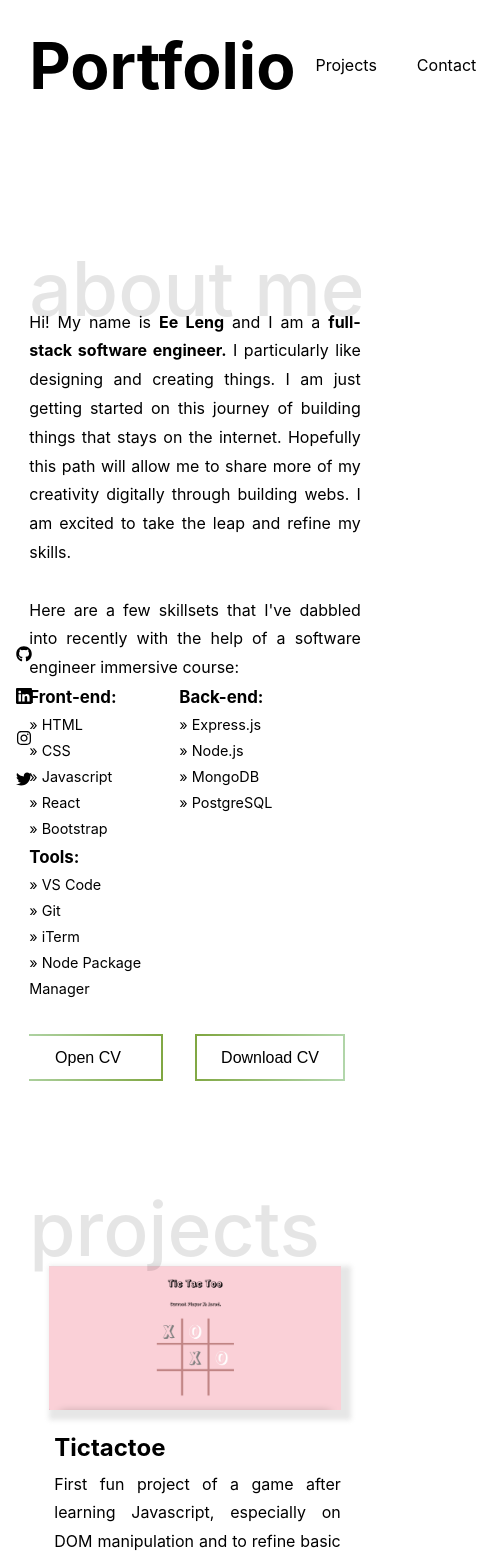
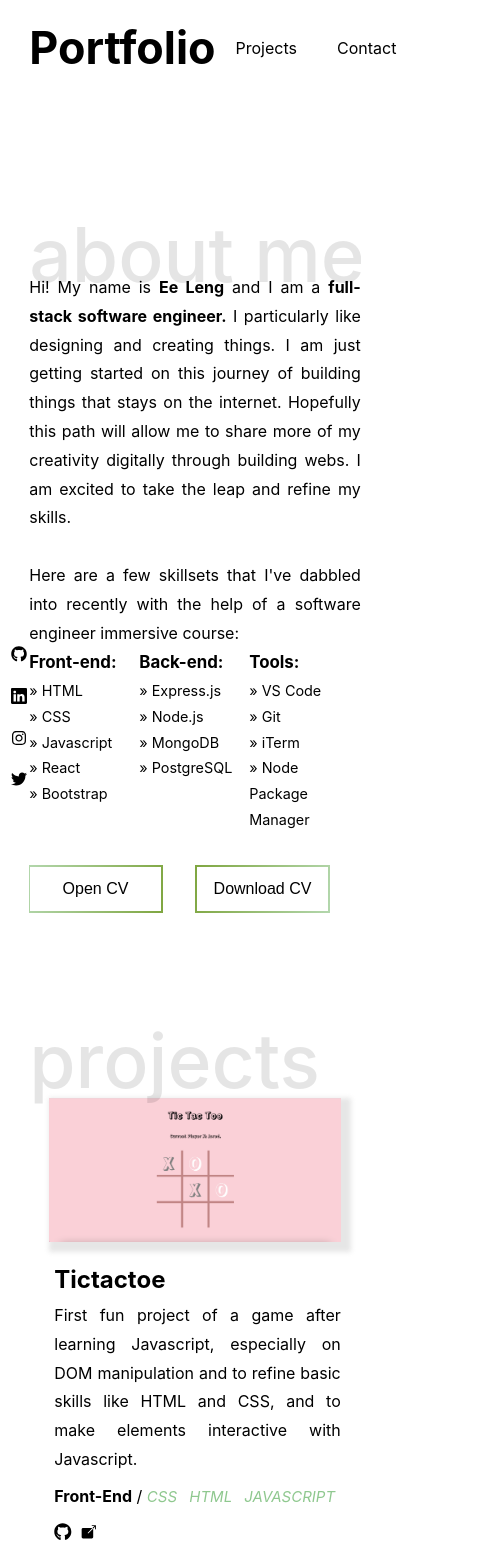
Before and after one commit to eelengc/ee-leng-s-portfolio, a React (Create React App) app: page /home in a window 390 px wide. Shown: the top 1561 px of the page, 496 px wide, since content can reach past the window. Built offline with nearby package versions, Linux system fonts and the light colour scheme; a web font is replaced by a local one.

Commit message:
minor changes for small screen

```diff
--- a/src/components/About/about.css
+++ b/src/components/About/about.css
@@ -111,11 +111,11 @@
         width: 85%;
     }
     .socials{
-        left: 1rem;
+        left: 0.7rem;
         font-size: 1rem;
     }
     .skills{
-        width: 150px;
+        width: 110px;
     }
     .cv{
         display: flex;
@@ -123,7 +123,7 @@
     }
     .btn-resume,
     .btn-view{
-        width: 150px;
-        padding: 0.8rem 1.5rem;
+        width: 135px;
+        padding: 0.8rem 1rem;
     }
   }
--- a/src/components/Layout/index.css
+++ b/src/components/Layout/index.css
@@ -31,6 +31,6 @@
 
 @media screen and (max-width: 896px) {
   .layout-container h1 {
-    font-size: 80px;
+    font-size: 50px;
   }
 }
--- a/src/components/Navbar/navbar.css
+++ b/src/components/Navbar/navbar.css
@@ -36,7 +36,7 @@ ul{
     }
 
     #header-portfolio{
-        font-size: 4rem;
+        font-size: 2.8rem;
     }
 
     .socials{
```
